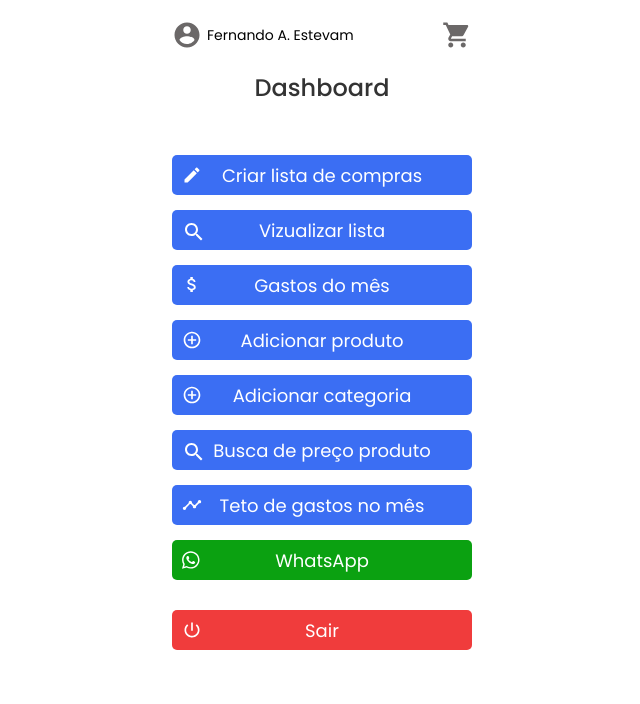
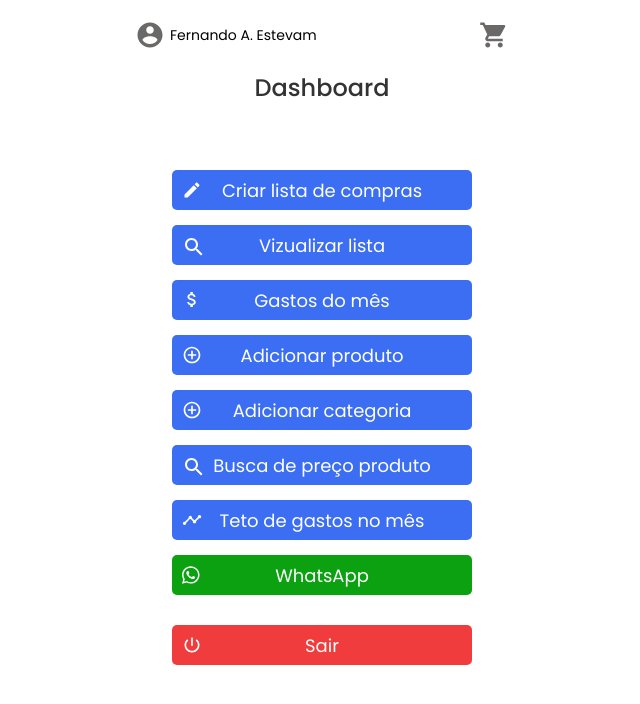
Before and after one commit to FernandoEstevam/controle_compras, a website: page app/dashboard.html in a window 1280 px wide. Shown: the whole page, without its empty margins (318-958 px from the left). Drawn offline with Linux system fonts and the light colour scheme.

Commit message:
Ajustes no dashboard e no css principal

```diff
--- a/app/assets/scss/dashboard.scss
+++ b/app/assets/scss/dashboard.scss
@@ -1,8 +1,9 @@
 .group-btn {
+	width: 100%;
 	a.btn{
-		margin-bottom: 15px;
 		position: relative;
-
+		margin: 0 auto;
+		margin-top: 15px;
 		.icons{
 			position: absolute;
 			left: 10px;
--- a/app/assets/scss/main.scss
+++ b/app/assets/scss/main.scss
@@ -6,15 +6,19 @@ html{
   font-family: 'Poppins', sans-serif;
 }
 
-html, body {
-//	width: 100%;
-//	height: 100%;
-}
+.container {
+  max-width: 414px;
+  width: 100%;
+	margin: 0 auto;
+	display: flex;
+	flex-direction: column;
+	align-items: center;
+	padding: 0 20px;
 
-.container {
-  max-width: 300px;
-  width: 100%;
-  margin: 0 auto;
+	header{
+		//max-width: 300px;
+		width: 100%;
+	}
 
 	.info-header{
 		display:flex;
@@ -29,7 +33,7 @@ html, body {
 
 		.icon-name{
 			display: flex;
-			width:70%;
+			width:100%;
 			align-items: center;
 
 			.name-header{
@@ -86,4 +90,9 @@ form {
 	width: 20px;
 	height: 20px;
 }
+
+.font-titulo-table{
+	font-size: $font-input;
+	color: $font-color-cinza;
+}
 //a{padding: 8px 5px}
```
Also changed, not shown: app/assets/css/dashboard.css, app/assets/css/main.css, dist/assets/css/dashboard.min.css, dist/assets/css/main.min.css.
